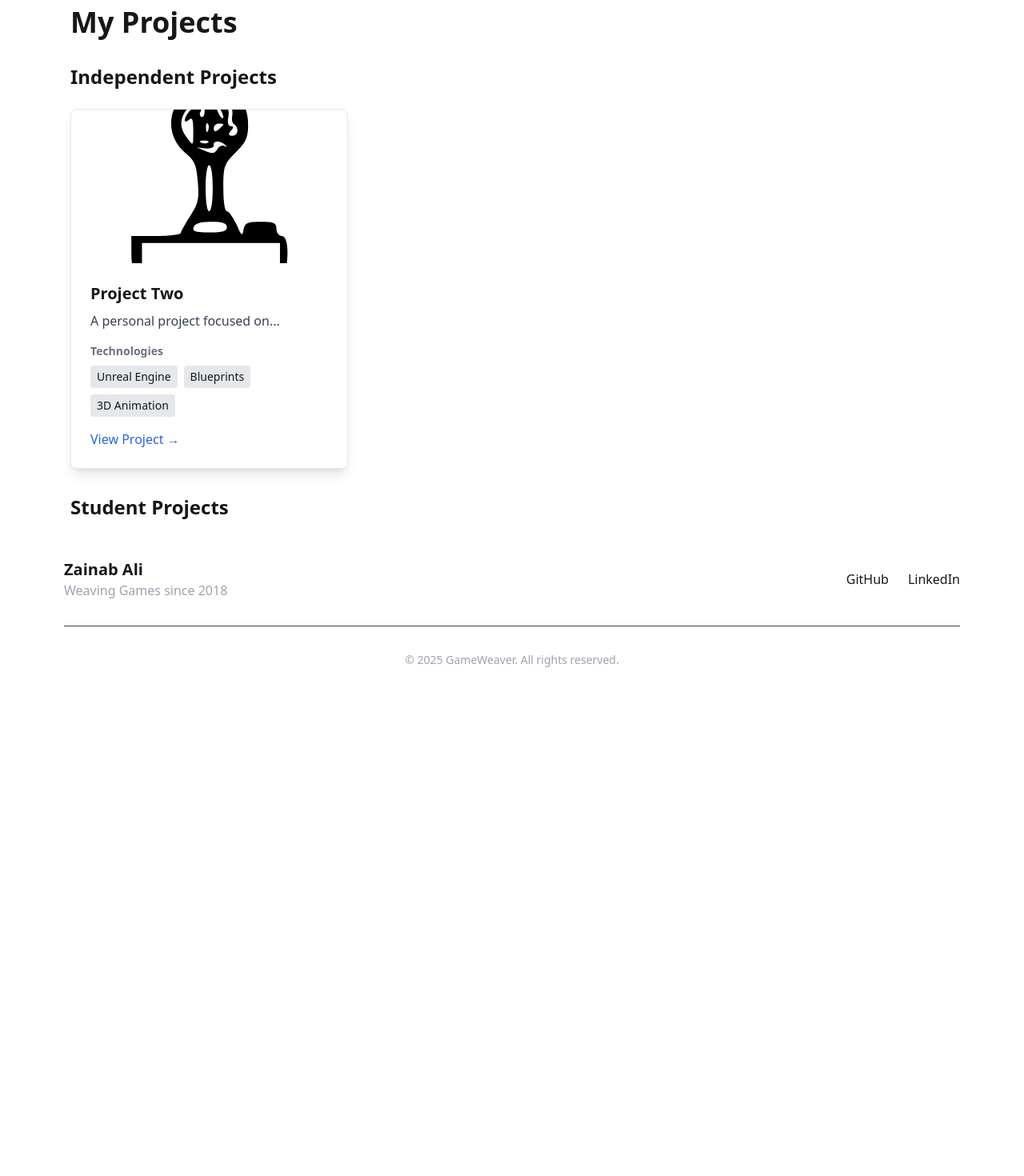
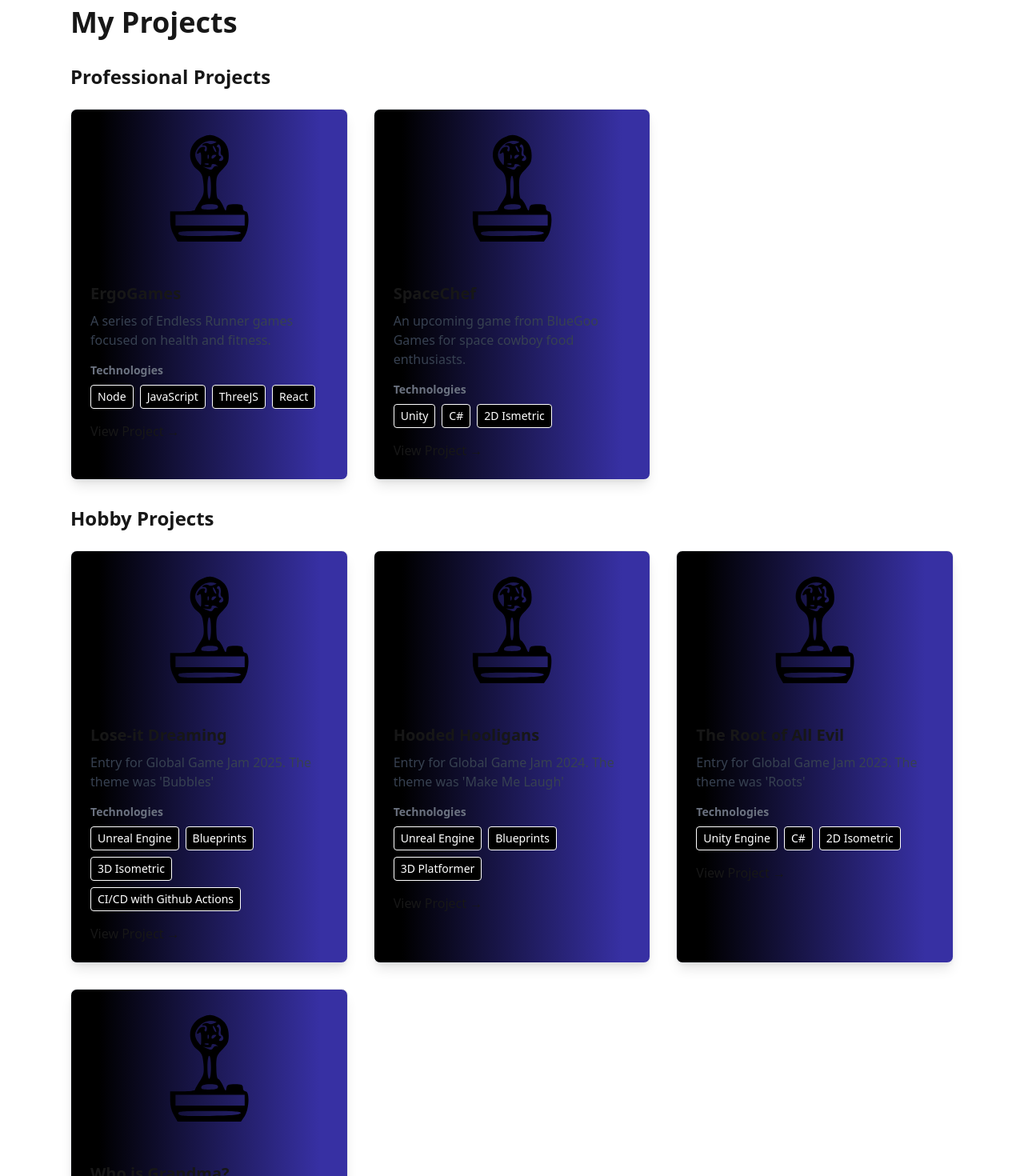
Before and after one commit to DznEggs4Keira/portfolio, a Next.js app: page /projects in a window 1280 px wide. Shown: the part 80-1550 px from the top of the page at 80% size. Before the commit the page ends 915 px from the top, so only its background shows below. Built offline with nearby package versions, Linux system fonts and the light colour scheme.

Commit message:
Fixed up the About page and the projects page

```diff
--- a/src/app/about/page.tsx
+++ b/src/app/about/page.tsx
@@ -1,62 +1,171 @@
 export default function About() {
+  // Tech skills data
+  const techSkills = [
+    "Unity Engine",
+    "Unreal Engine",
+    "C#",
+    "C++",
+    "JavaScript",
+    "TypeScript",
+    "React",
+    "NextJS",
+    "ThreeJS",
+    "Game Design",
+    "Game Mechanics",
+    "Narrative Design",
+    "Level Design",
+  ];
+
+  // Social skills data
+  const socialSkills = [
+    "Team Leadership",
+    "Project Management",
+    "Communication",
+    "Problem Solving",
+    "Collaboration",
+    "Adaptability",
+    "Vibe Coding",
+  ];
+
+  // Timeline data
+  const timelineEvents = [
+    {
+      year: "2024 - Present",
+      title: "Junior Software Developer at AHEAD Automotive GmbH",
+      description:
+        "Working on Qira, a AI Repair assistant for mechanics. Developing features and improving user experience. Also provide technical support for company software (Google Workspace, CRM, etc.).",
+    },
+    {
+      year: "2022 - 2024",
+      title: "Internship Games Programmer at Ergofox GmbH",
+      description:
+        "Created several prototypes exploring different genres and mechanics for Ergogames, a subset of serious games focused on health and preventive care.",
+    },
+    {
+      year: "2021 - 2024",
+      title: "Freelance Game Developer at BlueGoo Games",
+      description:
+        "Worked on SpaceChef, an upcoming space exploring, cooking game with a twist. Developed core gameplay mechanics and collaborated with artists to create engaging environments.",
+    },
+    {
+      year: "2019 - 2021",
+      title: "Games Programming Exploration",
+      description:
+        "Started taking online courses to further hone my skills in the arts of videogame programming. Explored various game engines and programming languages.",
+    },
+    {
+      year: "2018 - 2019",
+      title:
+        "Master's Degree in Computer Games Technology at Abertay University",
+      description:
+        "Graduated with merit. Focused on game development, programming, and design. Developed a strong foundation in game mechanics and narrative design.",
+    },
+    {
+      year: "2015 - 2018",
+      title: "Bachelor's Degree in Computer Science at Mazoon University",
+      description:
+        "Graduated with distinction. Studied computer science fundamentals, programming languages, and software development.",
+    },
+  ];
+
   return (
-      <div className="max-w-3xl mx-auto p-6">
-        <h1 className="text-4xl font-bold mb-8">About Me</h1>
+    <div className="max-w-4xl mx-auto p-6">
+      <h1 className="text-4xl font-bold mb-12 text-center">About Me</h1>
 
-        <div className="mb-8">
-          <h2 className="text-2xl font-semibold mb-4">My Journey</h2>
-          <p className="mb-4">
-            [Your background story and journey into game development]
-          </p>
-          <p className="mb-4">
-            [Your education, training, and professional development]
-          </p>
+      {/* Skills Section */}
+      <div className="mb-16 grid grid-cols-1 md:grid-cols-2 gap-8">
+        <div>
+          <h2 className="text-2xl font-semibold mb-4 text-center">
+            Tech Skills
+          </h2>
+          <div className="flex flex-wrap justify-center gap-2">
+            {techSkills.map((skill, index) => (
+              <span key={index} className="tech-badge">
+                {skill}
+              </span>
+            ))}
+          </div>
         </div>
 
-        <div className="mb-8">
-          <h2 className="text-2xl font-semibold mb-4">Skills & Expertise</h2>
-          <div className="grid grid-cols-1 md:grid-cols-2 gap-4">
         <div>
-              <h3 className="text-xl font-medium mb-2">Game Development</h3>
-              <ul className="list-disc pl-5 space-y-1">
-                <li>Unity 3D & C#</li>
-                <li>Unreal Engine & Blueprints</li>
-                <li>Game Design Principles</li>
-                <li>3D Modeling Fundamentals</li>
-                <li>[Other relevant skills]</li>
-              </ul>
-            </div>
-            <div>
-              <h3 className="text-xl font-medium mb-2">Programming</h3>
-              <ul className="list-disc pl-5 space-y-1">
-                <li>C# / .NET</li>
-                <li>JavaScript / TypeScript</li>
-                <li>Python</li>
-                <li>[Other languages/frameworks]</li>
-              </ul>
+          <h2 className="text-2xl font-semibold mb-4 text-center">
+            Social Skills
+          </h2>
+          <div className="flex flex-wrap justify-center gap-2">
+            {socialSkills.map((skill, index) => (
+              <span key={index} className="tech-badge">
+                {skill}
+              </span>
+            ))}
           </div>
         </div>
       </div>
 
-        <div className="mb-8">
-          <h2 className="text-2xl font-semibold mb-4">Professional Experience</h2>
-          <div className="space-y-6">
-            <div>
-              <h3 className="text-xl font-medium">Game Developer at BlueGoo Games</h3>
-              <p className="text-gray-600 dark:text-gray-400">2023 - Present</p>
-              <p className="mt-2">
-                Working on SpaceChef, an upcoming game. [Add more details about your role and contributions]
-              </p>
-            </div>
-            {/* Add more experiences as needed */}
+      {/* Journey Timeline */}
+      <div className="mb-16">
+        <h2 className="text-3xl font-semibold mb-10 text-center">My Journey</h2>
+
+        <div className="relative">
+          {/* Center Line */}
+          <div className="absolute left-1/2 transform -translate-x-1/2 h-full w-1 bg-blue-500"></div>
+
+          {/* Timeline Events */}
+          {timelineEvents.map((event, index) => (
+            <div key={index} className="relative mb-12 flex">
+              {/* For desktop: Position boxes on alternating sides */}
+              <div
+                className={`w-full md:w-[45%] ${
+                  index % 2 === 0 ? "md:mr-auto md:pr-8" : "md:ml-auto md:pl-8"
+                }`}
+              >
+                {/* Content Box */}
+                <div className="project-card p-6">
+                  <span className="inline-block px-3 py-1 mb-2 rounded bg-blue-600 text-white text-sm font-medium">
+                    {event.year}
+                  </span>
+                  <h3 className="text-xl font-bold mb-2 text-white">
+                    {event.title}
+                  </h3>
+                  <p className="text-gray-200">{event.description}</p>
                 </div>
               </div>
 
+              {/* Timeline Dot - Always centered on the line */}
+              <div className="absolute top-5 left-1/2 transform -translate-x-1/2 w-5 h-5 rounded-full bg-blue-500 border-4 border-white dark:border-gray-900 z-10"></div>
+            </div>
+          ))}
+        </div>
+      </div>
+
+      {/* Hobbies/Side Quests */}
       <div>
-          <h2 className="text-2xl font-semibold mb-4">Personal Interests</h2>
-          <p className="mb-4">
-            Beyond game development, I&apos;m passionate about [your hobbies, interests, gaming preferences, etc.]
+        <h2 className="text-2xl font-semibold mb-6 text-center">Side Quests</h2>
+        <div className="space-y-4 mt-8">
+          <p>
+            When I&apos;m not crafting digital worlds, you can find me exploring
+            the real one through traveling to any country that will give me a
+            visa. It is important to go out and touch grass sometimes, but i am
+            a nerd at heart, so i joined a sword fighting club instead. I hope
+            it counts.
           </p>
+          <p>
+            If i am being honest, I prefer enjoying other fantastical worlds
+            from the comfort of my home. Whether it is the post apocalyptic
+            scenescape of Horizon, the open fields bustling with monsters in the
+            Witcher, or the rooftops of ancient Venice in Assassins Creed. All
+            tickle my fancy. And when they don&apos;t, I am always up for a good
+            book or a movie. I am a sucker for deep lore and engaging
+            cinematography, so you KNOW Star Wars and LotR are always on repeat,
+            plus anything Wes Anderson puts out.
+          </p>
+          <p>
+            Dungeons&Dragons is my favorite TTRPG and it often inspires my game
+            narratives as well. I regularly participate in game jams to
+            challenge my creativity and collaborate with my game dev friends on
+            cool little projects. These rapid development cycles have taught me
+            to think quickly and and to work efficiently under pressure.
+          </p>
+        </div>
       </div>
     </div>
   );
--- a/src/app/globals.css
+++ b/src/app/globals.css
@@ -22,6 +22,33 @@
   .btn-active {
     @apply bg-foreground text-background;
   }
+
+  .project-card {
+    @apply border rounded-lg overflow-hidden shadow-lg;
+    background: linear-gradient(to right, #000000 10%, #3730a3 90%);
+  }
+
+  .tech-badge {
+    @apply bg-black text-white border border-white px-2 py-1 rounded text-sm;
+  }
+
+  /* For the timeline dot hover effect */
+  .timeline-dot {
+    @apply transition-all duration-300;
+  }
+
+  .timeline-dot:hover {
+    @apply bg-blue-300 scale-125;
+  }
+
+  /* For the timeline item hover effect */
+  .timeline-item {
+    @apply transition-all duration-300;
+  }
+
+  .timeline-item:hover {
+    @apply transform -translate-y-1;
+  }
 }
 
 :root {
--- a/src/app/projects/page.tsx
+++ b/src/app/projects/page.tsx
@@ -1,43 +1,28 @@
+import { projects } from "@/data/projects";
+import Image from "next/image";
+
 export default function Projects() {
-    // This data would ideally come from a CMS or data file
-    const projects = [
-      {
-        id: 1,
-        title: "SpaceChef",
-        category: "Professional",
-        description: "An upcoming game with BlueGoo Games where players...",
-        technologies: ["Unity", "C#", "3D Modeling"],
-        imageUrl: "/placeholder-project.svg",
-        link: "/projects/spacechef",
-      },
-      {
-        id: 2,
-        title: "Project Two",
-        category: "Independent",
-        description: "A personal project focused on...",
-        technologies: ["Unreal Engine", "Blueprints", "3D Animation"],
-        imageUrl: "/placeholder-project.svg",
-        link: "/projects/project-two",
-      },
-      // Add more projects from your backup
-    ];
-
     return (
       <div className="max-w-6xl mx-auto p-6">
         <h1 className="text-4xl font-bold mb-8">My Projects</h1>
 
         <div className="mb-8">
-          <h2 className="text-2xl font-semibold mb-6">Independent Projects</h2>
+          <h2 className="text-2xl font-semibold mb-6">Professional Projects</h2>
           <div className="grid grid-cols-1 md:grid-cols-2 lg:grid-cols-3 gap-8">
-            {projects
-              .filter(project => project.category === "Independent")
-              .map(project => (
-                <div key={project.id} className="border rounded-lg overflow-hidden shadow-lg">
-                  <img
-                    src={project.imageUrl}
-                    alt={project.title}
-                    className="w-full h-48 object-cover"
-                  />
+          {projects
+            .filter(project => project.category === "Professional")
+            .sort((a, b) => b.id - a.id) // Descending order by id
+            .map(project => (
+                <div key={project.id} className="project-card">
+                  <div className="relative w-full h-48">
+                    <Image
+                      src={project.imageUrl}
+                      alt={project.title}
+                      fill
+                      style={{ objectFit: 'contain' }}
+                      className="object-cover"
+                    />
+                  </div>
                   <div className="p-6">
                     <h3 className="text-xl font-bold mb-2">{project.title}</h3>
                     <p className="text-gray-700 dark:text-gray-300 mb-4">{project.description}</p>
@@ -45,7 +30,7 @@
                       <h4 className="text-sm font-semibold text-gray-500 mb-2">Technologies</h4>
                       <div className="flex flex-wrap gap-2">
                         {project.technologies.map(tech => (
-                          <span key={tech} className="bg-gray-200 dark:bg-gray-700 px-2 py-1 rounded text-sm">
+                          <span key={tech} className="tech-badge">
                             {tech}
                           </span>
                         ))}
@@ -53,7 +38,7 @@
                     </div>
                     <a
                       href={project.link}
-                      className="text-blue-600 hover:underline"
+                      className="hover:underline hover:underline-offset-4"
                     >
                       View Project →
                     </a>
@@ -64,14 +49,42 @@
         </div>
 
         <div>
-          <h2 className="text-2xl font-semibold mb-6">Student Projects</h2>
+          <h2 className="text-2xl font-semibold mb-6">Hobby Projects</h2>
           <div className="grid grid-cols-1 md:grid-cols-2 lg:grid-cols-3 gap-8">
             {projects
-              .filter(project => project.category === "Student")
+              .filter(project => project.category === "Hobby")
+              .sort((a, b) => b.id - a.id) // Descending order by id
               .map(project => (
-                <div key={project.id} className="border rounded-lg overflow-hidden shadow-lg">
-                  {/* Same structure as above */}
-                  {/* Copy the structure from the Independent projects section */}
+                <div key={project.id} className="project-card">
+                  <div className="relative w-full h-48">
+                    <Image
+                      src={project.imageUrl}
+                      alt={project.title}
+                      fill
+                      style={{ objectFit: 'contain' }}
+                      className="object-cover"
+                    />
+                  </div>
+                  <div className="p-6">
+                    <h3 className="text-xl font-bold mb-2">{project.title}</h3>
+                    <p className="text-gray-700 dark:text-gray-300 mb-4">{project.description}</p>
+                    <div className="mb-4">
+                      <h4 className="text-sm font-semibold text-gray-500 mb-2">Technologies</h4>
+                      <div className="flex flex-wrap gap-2">
+                        {project.technologies.map(tech => (
+                          <span key={tech} className="tech-badge">
+                            {tech}
+                          </span>
+                        ))}
+                      </div>
+                    </div>
+                    <a
+                      href={project.link}
+                      className="hover:underline hover:underline-offset-4"
+                    >
+                      View Project →
+                    </a>
+                  </div>
                 </div>
               ))}
           </div>
--- /dev/null
+++ b/src/data/projects.ts
@@ -0,0 +1,70 @@
+export interface Project {
+    id: number;
+    title: string;
+    category: "Professional" | "Hobby";
+    description: string;
+    technologies: string[];
+    imageUrl: string;
+    link: string;
+  }
+
+  export const projects: Project[] = [
+    // Professional Projects
+    {
+      id: 1,
+      title: "SpaceChef",
+      category: "Professional",
+      description: "An upcoming game from BlueGoo Games for space cowboy food enthusiasts.",
+      technologies: ["Unity", "C#", "2D Ismetric"],
+      imageUrl: "/placeholder-project.svg",
+      link: "./app/projects/spacechef",
+    },
+    {
+      id: 2,
+      title: "ErgoGames",
+      category: "Professional",
+      description: "A series of Endless Runner games focused on health and fitness.",
+      technologies: ["Node", "JavaScript", "ThreeJS", "React"],
+      imageUrl: "/placeholder-project.svg",
+      link: "./app/projects/ergogames",
+    },
+    // Qira - AHEAD Automotive GmbH
+
+    // Hobby Projects
+    {
+      id: 3,
+      title: "Who is Grandma?",
+      category: "Hobby",
+      description: "Entry for Global Game Jam 2022. The theme was 'Duality'",
+      technologies: ["Unity Engine", "C#", "2D Platformer"],
+      imageUrl: "/placeholder-project.svg",
+      link: "./app/projects/who-is-grandma",
+    },
+    {
+        id: 4,
+        title: "The Root of All Evil",
+        category: "Hobby",
+        description: "Entry for Global Game Jam 2023. The theme was 'Roots'",
+        technologies: ["Unity Engine", "C#", "2D Isometric"],
+        imageUrl: "/placeholder-project.svg",
+        link: "./app/projects/the-root-of-all-evil",
+      },
+      {
+        id: 5,
+        title: "Hooded Hooligans",
+        category: "Hobby",
+        description: "Entry for Global Game Jam 2024. The theme was 'Make Me Laugh'",
+        technologies: ["Unreal Engine", "Blueprints", "3D Platformer"],
+        imageUrl: "/placeholder-project.svg",
+        link: "./app/projects/hooded-hooligans",
+      },
+      {
+        id: 6,
+        title: "Lose-it Dreaming",
+        category: "Hobby",
+        description: "Entry for Global Game Jam 2025. The theme was 'Bubbles'",
+        technologies: ["Unreal Engine", "Blueprints", "3D Isometric", "CI/CD with Github Actions"],
+        imageUrl: "/placeholder-project.svg",
+        link: "./app/projects/lose-it-dreaming",
+      },
+  ];
```
Also changed, not shown: src/app/contact/page.tsx (+7 -7 lines). Lines whose indentation alone changed are shown as unchanged.
